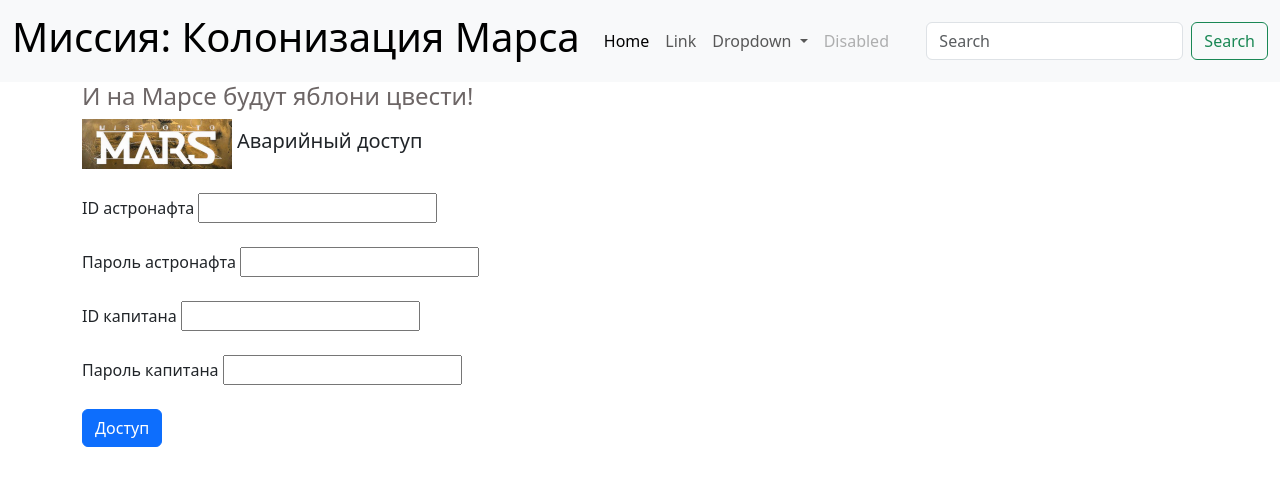
After one commit to dmitri-if/flask-wtf-licey, a Flask app: page /login in a window 1280 px wide. The commit adds this page. Shown: the top 486 px of the page. Run offline with Flask 3, Linux system fonts and the light colour scheme.

Commit message:
Двойная защита

```diff
--- a/main.py
+++ b/main.py
@@ -8,15 +8,9 @@ app.config['SECRET_KEY'] = 'yandexlyceum_secret_key'
 def index():
     return render_template('index.html', title='Заголовок', text1='Миссия Колонизация Марса', text2='И на Марсе будут яблони цвести!')
 
-@app.route('/answer')
-def answer():
-    return render_template('answer.html', title='Watny', surname='Нелюбин', name='Дима', education='Ясли', profession='Отаку', sex='Мужской',
-                           motivation='Люблю аниме', ready='True')
-
-@app.route('/auto_answer')
-def auto_answer():
-    return render_template('auto_answer.html', title='Почти регистрация')
-
+@app.route('/login')
+def login():
+    return render_template('login.html', title='Логин')
 
 if __name__ == '__main__':
     app.run(port=8080, host='127.0.0.1')
--- a/static/css/style.css
+++ b/static/css/style.css
@@ -7,15 +7,11 @@ form.login_form {
     border-radius: 5px;
     padding: 10px;
 }
-h4 {
+.marse {
     color: rgb(109, 102, 102);
+    text-align: left;
 }
-h1 {
-    text-align: center;
+.pact {
+    font-size: 20px;
+    margin-left: 5px;
 }
-.answer {
-    margin-left: 20px;
-}
-.auto_answer {
-    margin-left: 20px;
-}
--- /dev/null
+++ b/templates/login.html
@@ -0,0 +1,16 @@
+{% extends "base.html" %}
+
+{{ title }}
+{% block content %}
+    <h4 class="marse">И на Марсе будут яблони цвести!</h4>
+    <img src="/static/img/MARS-2-7.png" alt="" for="pact"><label id="pact" name="pact" class="pact">Аварийный доступ</label><br><br>
+    <label>ID астронафта</label>
+    <input type="text"><br><br>
+    <label>Пароль астронафта</label>
+    <input type="text"><br><br>
+    <label>ID капитана</label>
+    <input type="text"><br><br>
+    <label>Пароль капитана</label>
+    <input type="text"><br><br>
+    <button type="button" class="btn btn-primary">Доступ</button>
+{% endblock %}
```
Also changed, not shown: templates/answer.html (deleted, +0 -14 lines), templates/auto_answer.html (deleted, +0 -14 lines), static/img/MARS-2-7.png (added).
